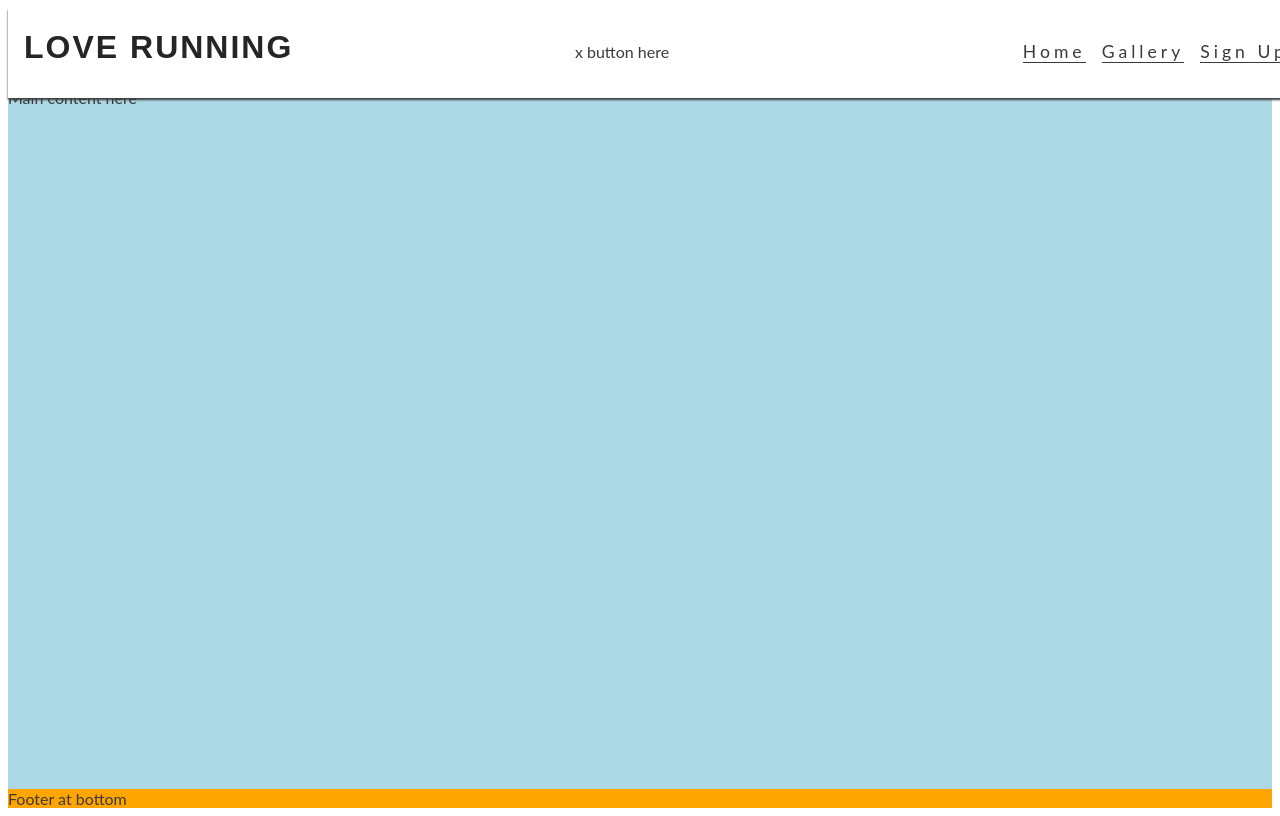
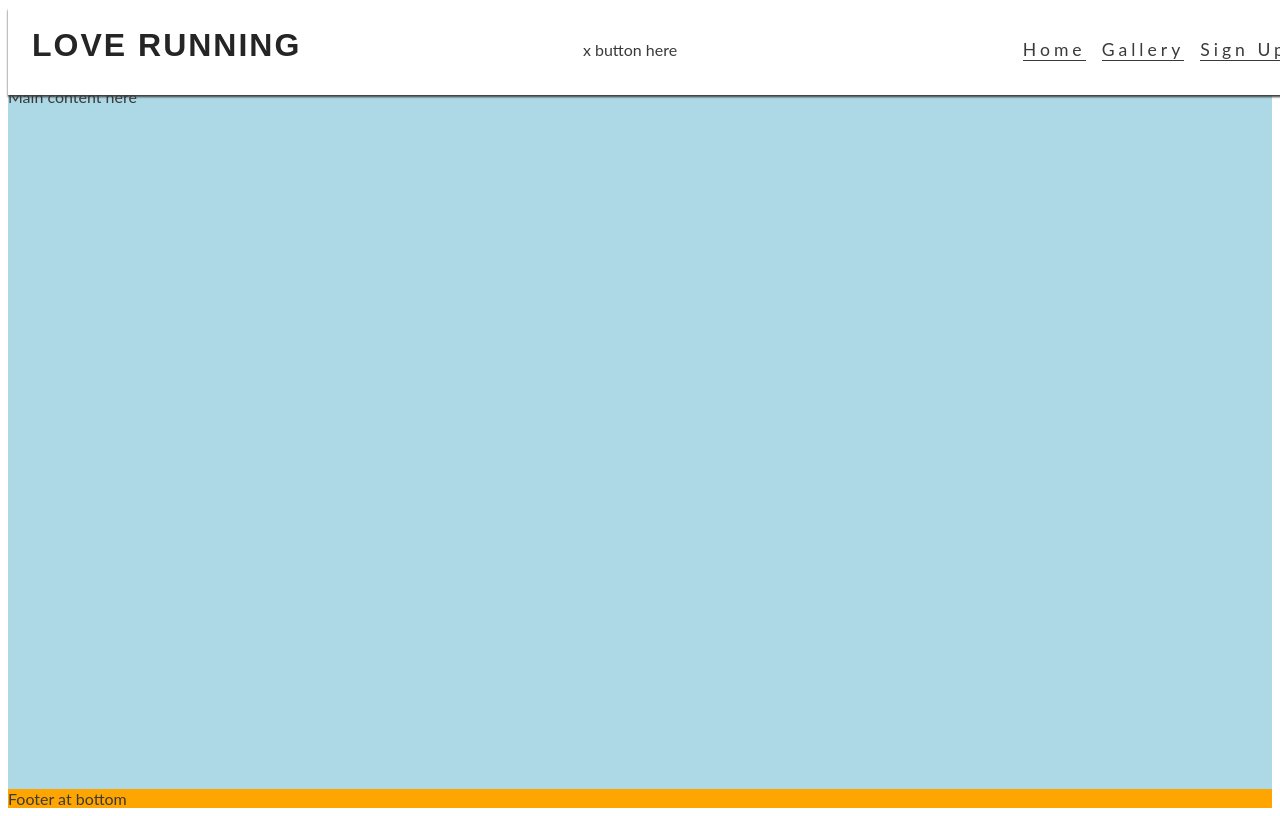
Before and after one commit to reltoom/LoveRunningChallenge, a plain HTML site: page index.html in a window 1280 px wide. Drawn offline with Linux system fonts and the light colour scheme.

Commit message:
Moved down main content so it shows.

```diff
--- a/assets/css/style.css
+++ b/assets/css/style.css
@@ -90,7 +90,7 @@ main {
 	background-color: lightblue;
 /* Make main element take up any suprlus space to push footer down	*/
 	flex: 1 0 auto;
-	margin-top: 80px;
+	margin-top: 47px;
 }
 /*footer*/
 footer {
@@ -119,4 +119,16 @@ footer {
 	.nav-toggle-label {
 		display: none;
 	}
+
+	#logo {
+		font-size: 200%;
+		line-height: 75px;
+		margin: 0 0.5rem;
+	}
+
+/* Main content	*/
+	main {
+		/*	push main content down to accomodate larger header	*/
+		margin-top: 79px;
+	}
 }
```
